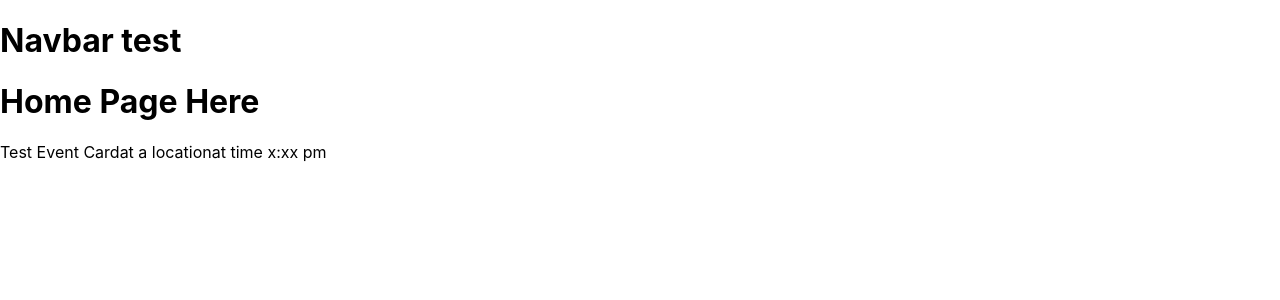
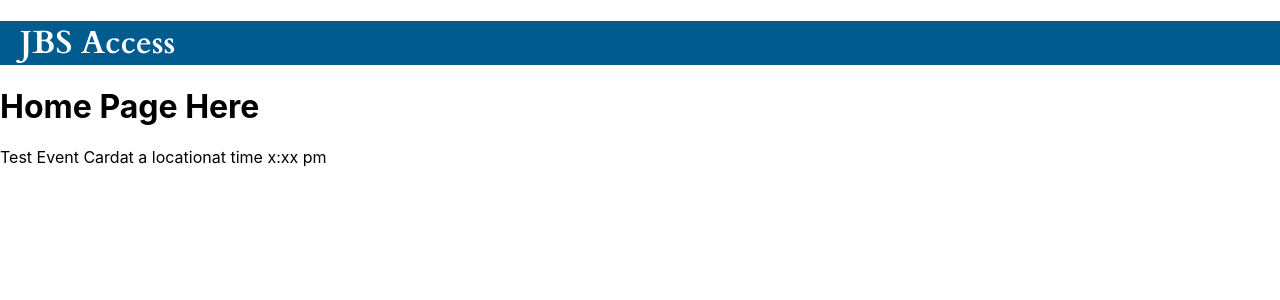
Before and after one commit to eli-front/JBS-Access, a Next.js app: page / in a window 1280 px wide. Shown: the top 300 px of the page. Built offline with nearby package versions, Linux system fonts and the light colour scheme.

Commit message:
Wrote JBS Access and done some formatting

```diff
--- a/components/Navbar.js
+++ b/components/Navbar.js
@@ -1,10 +1,13 @@
 import Image from "next/image";
 import Link from "next/link";
+import styles from "../styles/Navbar.module.css"
 
 export default function Navbar() {
   return (
     <>
-      <h1>Navbar test</h1>
+      <div className={styles.navbar}>
+        <h1>JBS Access</h1>
+      </div>
     </>
   );
 }
--- /dev/null
+++ b/styles/Navbar.module.css
@@ -0,0 +1,7 @@
+.navbar {
+    background-color: #005B8F;
+    font-family: 'Cardo', serif;
+    color: white;
+    padding-left: 20px;
+    font-weight: 700;
+}
--- a/styles/globals.css
+++ b/styles/globals.css
@@ -1,3 +1,5 @@
+@import url('https://fonts.googleapis.com/css2?family=Cardo&display=swap');
+@import url('https://fonts.googleapis.com/css2?family=Cardo:wght@400;700&display=swap');
 html,
 body {
   padding: 0;
```
